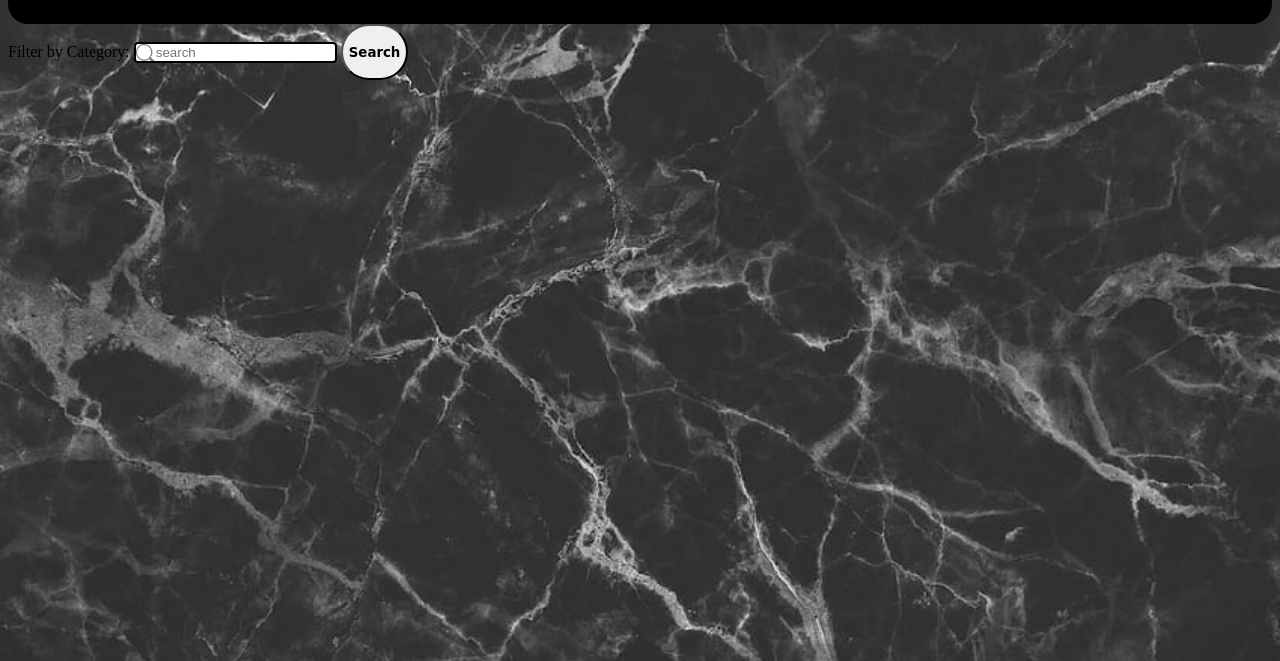
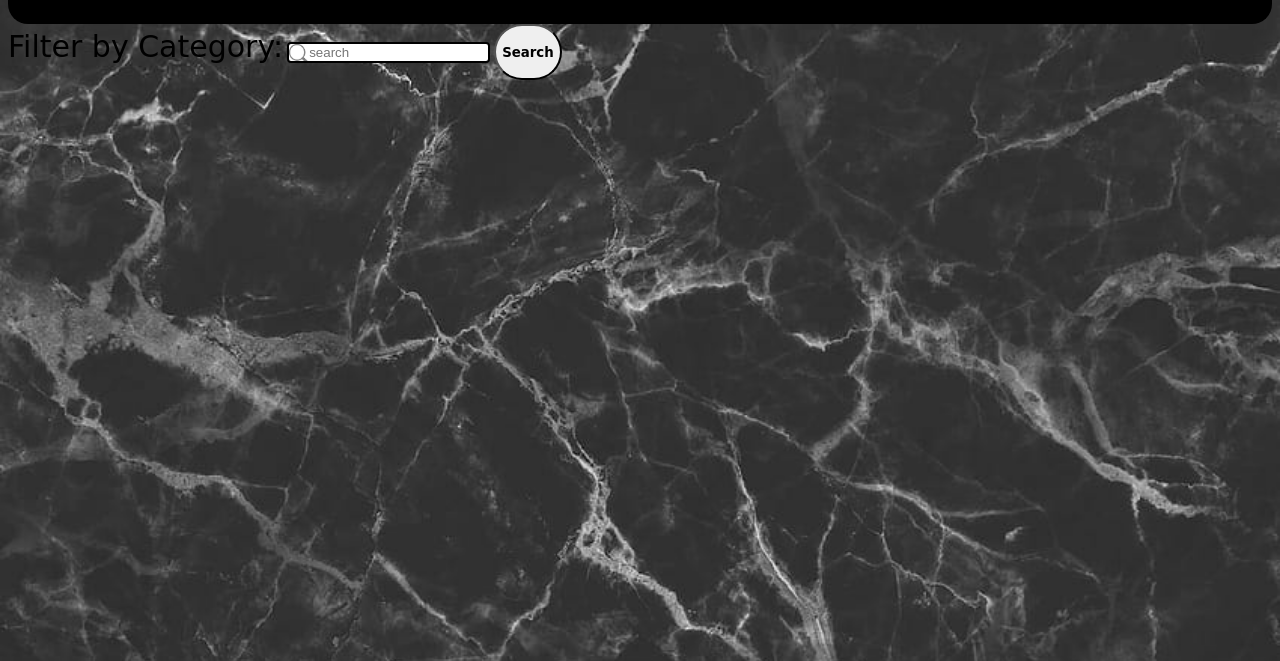
Before and after one commit to pair-project-amine-oumeima/pair-project, a plain HTML site: page html/menu.html in a window 1280 px wide. Shown: the part 139-800 px from the top of the page. Drawn offline with nearby package versions, Linux system fonts and the light colour scheme.

Commit message:
small html css changes

```diff
--- a/css/menu.css
+++ b/css/menu.css
@@ -47,6 +47,7 @@ input {
     font-family: cursive;
     border-radius: 50px;
 
+
 }
 .name {
     border-radius: 50px;
@@ -67,3 +68,8 @@ a {
     text-decoration: none;
     color: white;
 }
+
+.inside {
+    font-size: 30px;
+    font-family: cursive;
+}
--- a/css/style.css
+++ b/css/style.css
@@ -74,6 +74,7 @@ h1 {
 .closed{
     text-align: center;
     color: black;
+    font-size: 80px;
 }
 
 .analyse {
--- a/html/menu.html
+++ b/html/menu.html
@@ -18,7 +18,7 @@
 
     <div id="resultFilter">
         <form id="categoryFilterForm">
-            <label for="categoryInput"> Filter by Category:</label>
+            <label class="inside" for="categoryInput"> Filter by Category:</label>
             <input type="text" id="categoryInput" name="categoryInput" placeholder="search">
             <button type="button" id="filterButton"><h4>Search</h4></button>
         </form>
--- a/java script/main.js
+++ b/java script/main.js
@@ -69,6 +69,8 @@ $("#grabres").on("click",function(){
     $(`${tableNumber}`).html("<img class='croped' src='https://www.ukpos.com/media/catalog/product/r/s/rspsitu.png' >")
     $(".announcer").html(`${tableNumber} is reserved`)
 
+    $(".center").html("")
+
     resto1.reserve()
 
 
```
